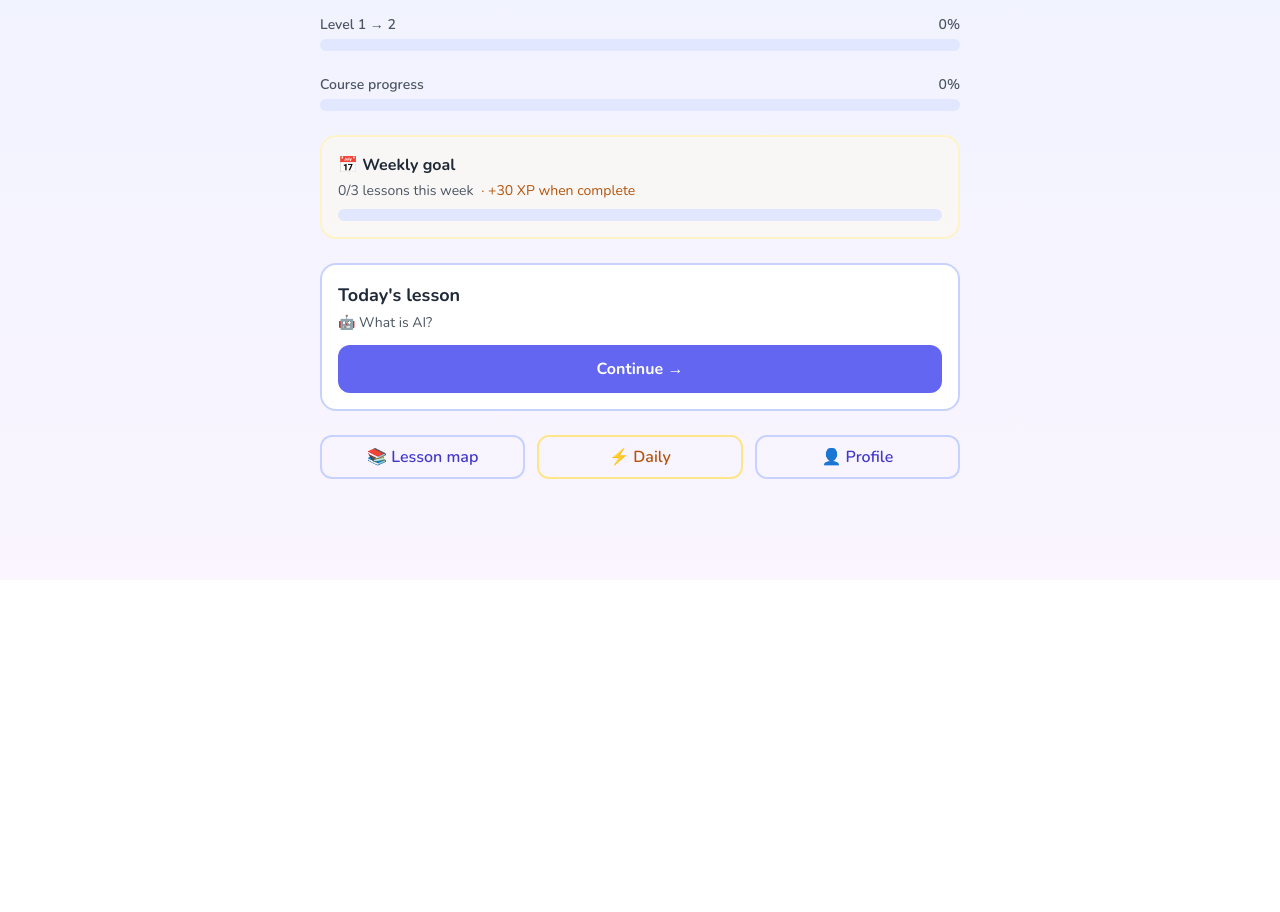
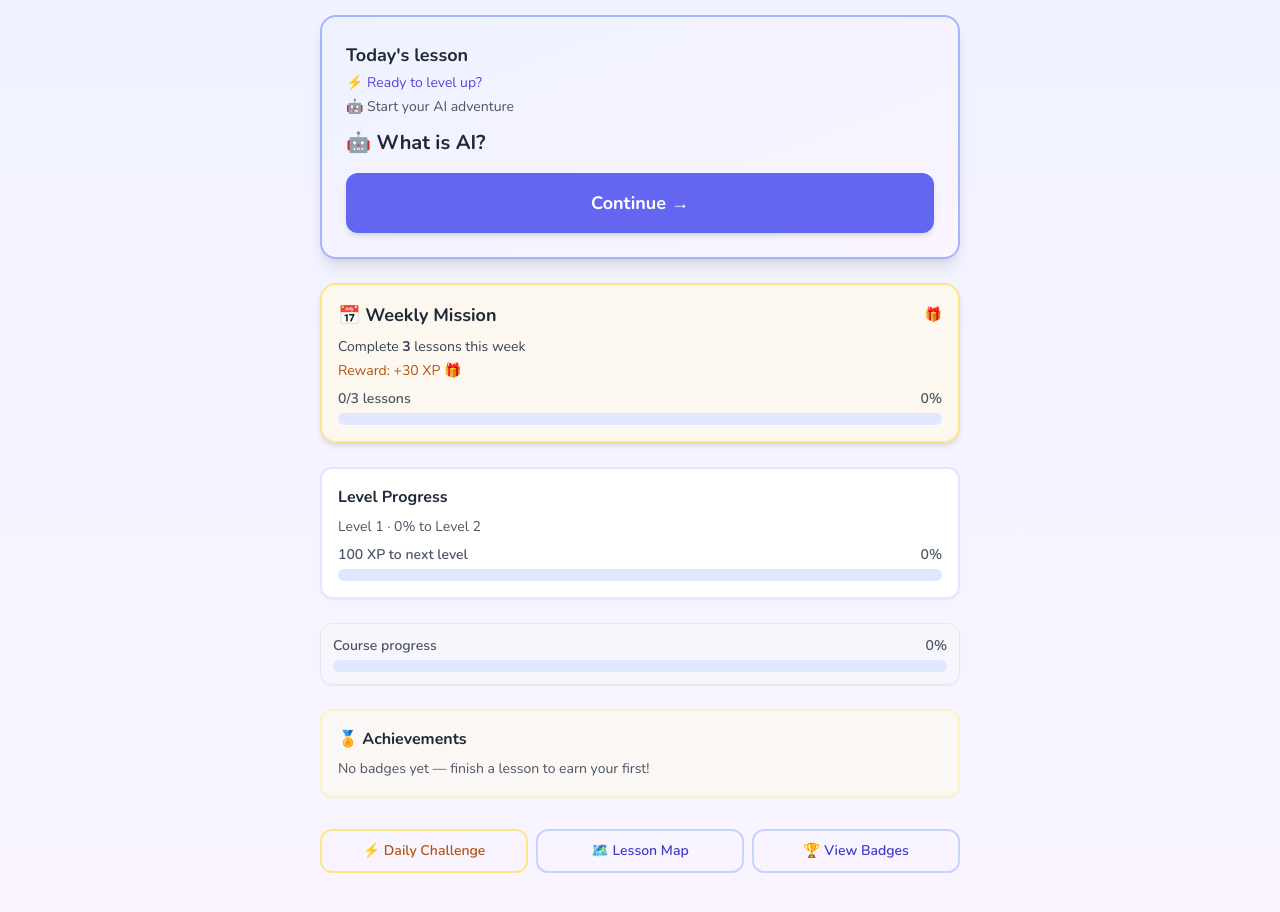
Before and after one commit to jmansdorf630/AI-app-kids, a Next.js app: page / in a window 1280 px wide. Shown: the part 220-1132 px from the top of the page. Before the commit the page ends 800 px from the top, so only its background shows below. Built offline with nearby package versions, Linux system fonts and the light colour scheme.

Commit message:
1.2.1.Home page chat reco

```diff
--- a/app/page.tsx
+++ b/app/page.tsx
@@ -4,11 +4,14 @@ import { useEffect, useState } from "react";
 import Link from "next/link";
 import { loadProgress, getIsLessonUnlocked } from "@/lib/progress";
 import type { ProgressState } from "@/types";
-import { levelFromXp, xpProgressInLevel } from "@/types";
+import { levelFromXp, xpProgressInLevel, xpForNextLevel } from "@/types";
 import { lessons, beginnerIds, explorerIds, masterIds } from "@/data/lessons";
 import { ProgressBar } from "@/components/ProgressBar";
 import { XPChip } from "@/components/XPChip";
 import { StreakFlame } from "@/components/StreakFlame";
+
+const focusRing =
+  "focus:outline-none focus:ring-2 focus:ring-indigo-500 focus:ring-offset-2 dark:focus:ring-offset-slate-900";
 
 export default function HomePage() {
   const [progress, setProgress] = useState<ProgressState | null>(null);
@@ -18,7 +21,7 @@ export default function HomePage() {
   }, []);
 
   if (progress == null) {
-    return <div className="text-center py-8 text-gray-500">Loading...</div>;
+    return <div className="text-center py-8 text-gray-500 dark:text-gray-400">Loading...</div>;
   }
 
   const completedCount = Object.values(progress.lessons).filter((l) => l.completed).length;
@@ -26,10 +29,12 @@ export default function HomePage() {
   const progressPct = totalLessons ? (completedCount / totalLessons) * 100 : 0;
   const level = levelFromXp(progress.totalXp);
   const levelProgress = xpProgressInLevel(progress.totalXp);
+  const xpToNextLevel = Math.max(0, xpForNextLevel(progress.totalXp) - progress.totalXp);
 
   const weekly = progress.weeklyGoal;
   const weeklyProgress = Math.min(weekly.completedLessons, weekly.targetLessons);
   const weeklyTarget = weekly.targetLessons;
+  const weeklyComplete = weeklyTarget > 0 && weekly.completedLessons >= weekly.targetLessons;
 
   const orderedIds = [...beginnerIds, ...explorerIds, ...masterIds];
   const nextLesson = orderedIds
@@ -39,73 +44,158 @@ export default function HomePage() {
     nextLesson &&
     getIsLessonUnlocked(nextLesson.id, nextLesson.tier, progress, beginnerIds, explorerIds, masterIds);
 
+  const earnedBadges = progress.badges.filter((b) => b.earnedAt);
+  const mostRecentBadge = earnedBadges.length > 0
+    ? [...earnedBadges].sort(
+        (a, b) => new Date(b.earnedAt!).getTime() - new Date(a.earnedAt!).getTime()
+      )[0]
+    : null;
+
   return (
     <div className="space-y-6">
       <h1 className="text-2xl font-extrabold text-gray-800 dark:text-gray-100">Welcome to AI Quest! 🤖</h1>
       <p className="text-gray-600 dark:text-gray-300">Learn how AI and LLMs work — one short lesson at a time.</p>
 
+      {/* Top summary: XP, Streak, Level */}
       <div className="flex flex-wrap gap-3 items-center">
         <XPChip xp={progress.totalXp} />
-        <StreakFlame streak={progress.currentStreak} />
+        {progress.currentStreak > 0 ? (
+          <span
+            className="inline-flex items-center gap-1 font-bold text-orange-600 dark:text-orange-300 bg-orange-100 dark:bg-orange-900/40 border border-orange-200 dark:border-orange-700 rounded-full px-3 py-1 animate-pulse motion-reduce:animate-none"
+            title={`${progress.currentStreak} day streak!`}
+          >
+            <span className="text-xl" aria-hidden>🔥</span>
+            <span>Streak: {progress.currentStreak} days</span>
+          </span>
+        ) : (
+          <span className="text-sm font-medium text-gray-500 dark:text-gray-400 italic">
+            Start a streak today!
+          </span>
+        )}
         <span className="font-bold text-indigo-600 dark:text-indigo-400">Level {level}</span>
       </div>
 
-      <ProgressBar value={levelProgress} label={`Level ${level} → ${level + 1}`} />
-      <ProgressBar value={progressPct} label="Course progress" />
-
-      <div className="rounded-2xl border-2 border-amber-100 dark:border-amber-900 bg-amber-50/50 dark:bg-amber-900/20 p-4">
-        <h2 className="font-bold text-gray-800 dark:text-gray-100 mb-1">📅 Weekly goal</h2>
-        <p className="text-sm text-gray-600 dark:text-gray-300 mb-2">
-          {weeklyProgress}/{weeklyTarget} lessons this week
-          {!weekly.bonusAwarded && weeklyTarget > 0 && (
-            <span className="ml-1 font-medium text-amber-700 dark:text-amber-300"> · +{weekly.bonusXP} XP when complete</span>
-          )}
-        </p>
-        <ProgressBar value={weeklyTarget ? (weeklyProgress / weeklyTarget) * 100 : 0} />
-      </div>
-
+      {/* 1) HERO: Today's Lesson (above Weekly Goal) */}
       {nextLesson && nextUnlocked && (
-        <div className="rounded-2xl border-2 border-indigo-200 dark:border-indigo-800 bg-white dark:bg-slate-800/50 p-4">
+        <section className="rounded-2xl border-2 border-indigo-300 dark:border-indigo-600 bg-gradient-to-br from-indigo-50 to-purple-50 dark:from-indigo-950/40 dark:to-slate-800/60 p-5 sm:p-6 shadow-lg dark:shadow-indigo-900/20">
           <h2 className="font-bold text-lg text-gray-800 dark:text-gray-100 mb-1">Today&apos;s lesson</h2>
-          <p className="text-gray-600 dark:text-gray-300 text-sm mb-3">
+          <p className="text-sm text-indigo-600 dark:text-indigo-300 mb-1">
+            ⚡ Ready to level up?
+          </p>
+          <p className="text-sm text-gray-600 dark:text-gray-300 mb-3">
+            🤖 Start your AI adventure
+          </p>
+          <p className="font-bold text-xl text-gray-800 dark:text-gray-100 mb-4">
             {nextLesson.emoji} {nextLesson.title}
           </p>
           <Link
             href={`/lesson/${nextLesson.id}`}
-            className="inline-block w-full py-3 rounded-xl bg-indigo-500 text-white font-bold text-center hover:bg-indigo-600 dark:bg-indigo-600 dark:hover:bg-indigo-500 transition focus:outline-none focus:ring-2 focus:ring-indigo-500 focus:ring-offset-2 dark:focus:ring-offset-slate-900"
+            className={`block w-full py-4 rounded-xl bg-indigo-500 text-white font-bold text-center text-lg hover:bg-indigo-600 dark:bg-indigo-600 dark:hover:bg-indigo-500 transition shadow-md hover:shadow-lg ${focusRing}`}
           >
             Continue →
           </Link>
-        </div>
+        </section>
       )}
 
       {nextLesson && !nextUnlocked && (
-        <div className="rounded-2xl border-2 border-amber-200 dark:border-amber-800 bg-amber-50 dark:bg-amber-900/20 p-4">
-          <p className="font-semibold text-amber-800 dark:text-amber-200">Complete the previous lesson or reach the next tier to unlock!</p>
-          <Link href="/learn" className="text-indigo-600 dark:text-indigo-400 font-semibold underline mt-2 inline-block focus:outline-none focus:ring-2 focus:ring-indigo-500 focus:ring-offset-2 dark:focus:ring-offset-slate-900 rounded">
+        <section className="rounded-2xl border-2 border-amber-200 dark:border-amber-800 bg-amber-50 dark:bg-amber-900/20 p-4 shadow-md">
+          <h2 className="font-bold text-lg text-gray-800 dark:text-gray-100 mb-1">Today&apos;s lesson</h2>
+          <p className="font-semibold text-amber-800 dark:text-amber-200">
+            Complete the previous lesson or reach the next tier to unlock!
+          </p>
+          <Link
+            href="/learn"
+            className={`mt-3 inline-block text-indigo-600 dark:text-indigo-400 font-semibold underline ${focusRing} rounded`}
+          >
             Go to Learn →
           </Link>
-        </div>
+        </section>
       )}
 
       {!nextLesson && (
-        <div className="rounded-2xl border-2 border-green-200 dark:border-green-800 bg-green-50 dark:bg-green-900/20 p-4">
-          <p className="font-bold text-green-800 dark:text-green-200">🎉 You finished all lessons! Try Daily Challenge or review from Learn.</p>
-          <Link href="/learn" className="text-indigo-600 dark:text-indigo-400 font-semibold underline mt-2 inline-block focus:outline-none focus:ring-2 focus:ring-indigo-500 focus:ring-offset-2 dark:focus:ring-offset-slate-900 rounded">
+        <section className="rounded-2xl border-2 border-green-200 dark:border-green-800 bg-green-50 dark:bg-green-900/20 p-4 shadow-md">
+          <p className="font-bold text-green-800 dark:text-green-200">
+            🎉 You finished all lessons! Try Daily Challenge or review from Learn.
+          </p>
+          <Link href="/learn" className={`text-indigo-600 dark:text-indigo-400 font-semibold underline mt-2 inline-block ${focusRing} rounded`}>
             View map →
           </Link>
-        </div>
+        </section>
       )}
 
-      <div className="flex flex-wrap gap-3">
-        <Link href="/learn" className="flex-1 min-w-[120px] py-2 rounded-xl border-2 border-indigo-200 dark:border-indigo-700 text-center font-semibold text-indigo-700 dark:text-indigo-300 hover:bg-indigo-50 dark:hover:bg-indigo-900/30 focus:outline-none focus:ring-2 focus:ring-indigo-500 focus:ring-offset-2 dark:focus:ring-offset-slate-900">
-          📚 Lesson map
+      {/* 4) Weekly Mission (gamified) */}
+      <section className="rounded-2xl border-2 border-amber-200 dark:border-amber-800 bg-amber-50/80 dark:bg-amber-900/25 p-4 shadow-md">
+        <div className="flex items-center justify-between gap-2 mb-2">
+          <h2 className="font-bold text-lg text-gray-800 dark:text-gray-100">📅 Weekly Mission</h2>
+          {weeklyComplete ? (
+            <span className="text-sm font-bold text-amber-700 dark:text-amber-300 bg-amber-200/60 dark:bg-amber-800/40 px-2 py-0.5 rounded-full">
+              {weekly.bonusAwarded ? "Reward claimed ✅" : "Completed! ✅"}
+            </span>
+          ) : (
+            <span className="text-sm font-medium text-amber-700 dark:text-amber-300" aria-hidden>
+              🎁
+            </span>
+          )}
+        </div>
+        <p className="text-sm text-gray-700 dark:text-gray-200 mb-1">
+          Complete <strong>{weeklyTarget}</strong> lessons this week
+        </p>
+        <p className="text-sm text-amber-700 dark:text-amber-300 font-medium mb-2">
+          Reward: +{weekly.bonusXP} XP 🎁
+        </p>
+        <ProgressBar value={weeklyTarget ? (weeklyProgress / weeklyTarget) * 100 : 0} label={`${weeklyProgress}/${weeklyTarget} lessons`} />
+      </section>
+
+      {/* 3) Level Progress (single card) + Course progress (secondary) */}
+      <section className="rounded-xl border-2 border-indigo-100 dark:border-indigo-900 bg-white dark:bg-slate-800/40 p-4 shadow-sm">
+        <h3 className="font-bold text-gray-800 dark:text-gray-100 mb-2">Level Progress</h3>
+        <p className="text-sm text-gray-600 dark:text-gray-300 mb-2">
+          Level {level} · {Math.round(levelProgress)}% to Level {level + 1}
+        </p>
+        <ProgressBar value={levelProgress} label={`${xpToNextLevel} XP to next level`} />
+      </section>
+
+      <section className="rounded-xl border border-gray-200 dark:border-slate-700 bg-gray-50/50 dark:bg-slate-800/30 p-3 shadow-sm">
+        <ProgressBar value={progressPct} label="Course progress" />
+      </section>
+
+      {/* 6) Achievements preview */}
+      <section className="rounded-xl border-2 border-amber-100 dark:border-amber-900/50 bg-amber-50/50 dark:bg-amber-900/15 p-4 shadow-sm">
+        <h3 className="font-bold text-gray-800 dark:text-gray-100 mb-2">🏅 Achievements</h3>
+        {mostRecentBadge ? (
+          <div className="flex items-center gap-2">
+            <span className="text-2xl">{mostRecentBadge.emoji}</span>
+            <div>
+              <p className="font-semibold text-gray-800 dark:text-gray-100">{mostRecentBadge.name}</p>
+              <p className="text-xs text-gray-600 dark:text-gray-400">{mostRecentBadge.description}</p>
+            </div>
+          </div>
+        ) : (
+          <p className="text-sm text-gray-600 dark:text-gray-400">
+            No badges yet — finish a lesson to earn your first!
+          </p>
+        )}
+      </section>
+
+      {/* 8) Action-oriented secondary CTAs */}
+      <div className="flex flex-wrap gap-2 pt-2">
+        <Link
+          href="/daily"
+          className={`flex-1 min-w-[100px] py-2.5 rounded-xl border-2 border-amber-200 dark:border-amber-700 text-center text-sm font-semibold text-amber-700 dark:text-amber-300 hover:bg-amber-50 dark:hover:bg-amber-900/20 ${focusRing}`}
+        >
+          ⚡ Daily Challenge
         </Link>
-        <Link href="/daily" className="flex-1 min-w-[120px] py-2 rounded-xl border-2 border-amber-200 dark:border-amber-700 text-center font-semibold text-amber-700 dark:text-amber-300 hover:bg-amber-50 dark:hover:bg-amber-900/20 focus:outline-none focus:ring-2 focus:ring-amber-500 focus:ring-offset-2 dark:focus:ring-offset-slate-900">
-          ⚡ Daily
+        <Link
+          href="/learn"
+          className={`flex-1 min-w-[100px] py-2.5 rounded-xl border-2 border-indigo-200 dark:border-indigo-700 text-center text-sm font-semibold text-indigo-700 dark:text-indigo-300 hover:bg-indigo-50 dark:hover:bg-indigo-900/30 ${focusRing}`}
+        >
+          🗺️ Lesson Map
         </Link>
-        <Link href="/profile" className="flex-1 min-w-[120px] py-2 rounded-xl border-2 border-indigo-200 dark:border-indigo-700 text-center font-semibold text-indigo-700 dark:text-indigo-300 hover:bg-indigo-50 dark:hover:bg-indigo-900/30 focus:outline-none focus:ring-2 focus:ring-indigo-500 focus:ring-offset-2 dark:focus:ring-offset-slate-900">
-          👤 Profile
+        <Link
+          href="/profile"
+          className={`flex-1 min-w-[100px] py-2.5 rounded-xl border-2 border-indigo-200 dark:border-indigo-700 text-center text-sm font-semibold text-indigo-700 dark:text-indigo-300 hover:bg-indigo-50 dark:hover:bg-indigo-900/30 ${focusRing}`}
+        >
+          🏆 View Badges
         </Link>
       </div>
     </div>
```
